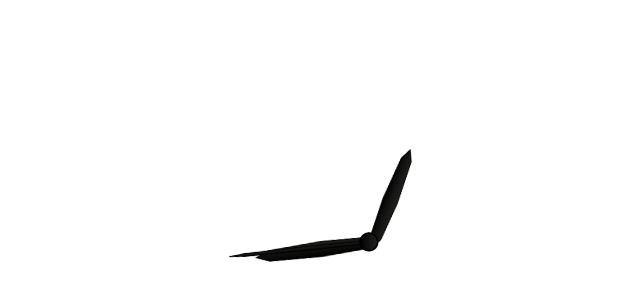
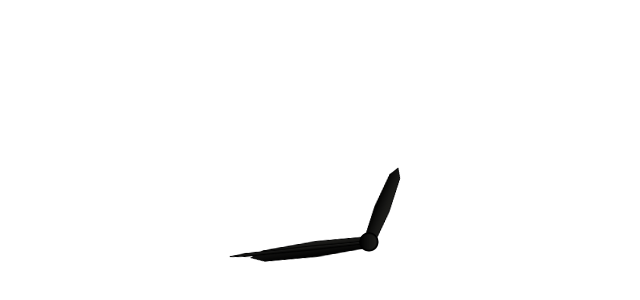
Before and after one commit to naegimokuma/jam-analog, a plain HTML site: page index.html in a window 1280 px wide. Shown: the part 158-458 px from the top of the page, 271-911 px from the left. Drawn offline with Linux system fonts and the light colour scheme.

Commit message:
Add files via upload

```diff
--- a/script.js
+++ b/script.js
@@ -3,52 +3,35 @@ const jarumDetik = document.querySelector('.detik');
 const jarumMenit = document.querySelector('.menit');
 const jarumJam = document.querySelector('.jam');
 
-// 🚨 Konfigurasi Waktu Zona: Asia/Jakarta (WIB = UTC+07:00)
-// Digunakan oleh Intl.DateTimeFormat untuk memastikan waktu yang diambil sudah benar.
-const opsiZonaWaktuFormatter = {
+// Konfigurasi Waktu Zona: Asia/Jakarta
+const formatter = new Intl.DateTimeFormat('en-US', {
     timeZone: 'Asia/Jakarta',
     hour: 'numeric',
     minute: 'numeric',
     second: 'numeric',
-    hour12: false // Menggunakan format 24 jam untuk perhitungan
-};
-
-// Objek Formatter yang lebih efisien untuk digunakan berulang kali
-const formatter = new Intl.DateTimeFormat('en-US', opsiZonaWaktuFormatter);
-
+    hour12: false
+});
 
 function setWaktuUTC7() {
     const now = new Date();
-
-    // 1. Ekstraksi Jam, Menit, Detik dari objek Date berdasarkan Zona Waktu
     const parts = formatter.formatToParts(now);
 
-    // Mengambil nilai numerik dari bagian-bagian waktu yang diekstrak
     const jam = Number(parts.find(p => p.type === 'hour').value);
     const menit = Number(parts.find(p => p.type === 'minute').value);
     const detik = Number(parts.find(p => p.type === 'second').value);
 
-    // --- Perhitungan Rotasi TANPA Offset +90 ---
-    // (Diasumsikan 0 derajat rotasi di CSS adalah Pukul 12 / Atas)
+    // --- Perhitungan Rotasi ---
+    const derajatDetik = (detik / 60) * 360;
+    const derajatMenit = ((menit / 60) * 360) + ((detik / 60) * 6);
+    const jam12 = jam % 12;
+    const derajatJam = ((jam12 / 12) * 360) + ((menit / 60) * 30);
 
-    // Rotasi Detik (360 derajat / 60 detik = 6 derajat per detik)
-    const derajatDetik = (detik / 60) * 360;
-    jarumDetik.style.transform = `rotate(${derajatDetik}deg)`;
-
-    // Rotasi Menit (360 derajat / 60 menit = 6 derajat per menit)
-    // Ditambahkan pergerakan halus (detik / 60) * 6
-    const derajatMenit = ((menit / 60) * 360) + ((detik / 60) * 6);
-    jarumMenit.style.transform = `rotate(${derajatMenit}deg)`;
-
-    // Rotasi Jam (360 derajat / 12 jam = 30 derajat per jam)
-    const jam12 = jam % 12; // Konversi ke format 12 jam (13 -> 1, 14 -> 2, dll. dan 12 -> 0)
-    // Ditambahkan pergerakan halus (menit / 60) * 30
-    const derajatJam = ((jam12 / 12) * 360) + ((menit / 60) * 30);
-    jarumJam.style.transform = `rotate(${derajatJam}deg)`;
+    // 🚨 PERBAIKAN: Tambahkan translateX(-50%) di setiap rotasi agar tetap di tengah
+    jarumDetik.style.transform = `translateX(-50%) rotate(${derajatDetik}deg)`;
+    jarumMenit.style.transform = `translateX(-50%) rotate(${derajatMenit}deg)`;
+    jarumJam.style.transform = `translateX(-50%) rotate(${derajatJam}deg)`;
 }
 
-// Jalankan fungsi setWaktuUTC7 setiap 1000 milidetik (1 detik)
+// Jalankan setiap detik
 setInterval(setWaktuUTC7, 1000);
-
-// Panggil sekali agar jam langsung menunjukkan waktu yang benar saat pertama dimuat
 setWaktuUTC7();
--- a/style.css
+++ b/style.css
@@ -25,7 +25,7 @@ body {
 .jarum {
     position: absolute;
     bottom: 50%;
-    left: 49%;
+    left: 50%;
 
     /* 🚨 PERUBAHAN TITIK PUTAR: Kembali ke pusat bawah jarum (pusat jam) */
     transform-origin: bottom center;
@@ -39,6 +39,9 @@ body {
     /* 🚨 TINGGI KEMBALI KE ASLI: 200px */
     height: 140px;
     /* Path sudah disetel ke folder images */
+    position: absolute;
+    bottom: 50%;
+    left: 50%;
     background-image: url('jarum-detik.png');
     background-size: 100% 100%;
     background-repeat: no-repeat;
@@ -52,6 +55,9 @@ body {
     /* 🚨 TINGGI KEMBALI KE ASLI: 180px */
     height: 120px;
     /* Path sudah disetel ke folder images */
+    position: absolute;
+    bottom: 50%;
+    left: 50%;
     background-image: url('jarum-menit.png');
     background-size: 100% 100%;
     background-repeat: no-repeat;
@@ -63,8 +69,11 @@ body {
 .jam {
     width: 16px;
     /* 🚨 TINGGI KEMBALI KE ASLI: 120px */
-    height: 100px;
+    height: 80px;
     /* Path sudah disetel ke folder images */
+    position: absolute;
+    bottom: 50%;
+    left: 50%;
     background-image: url('jarum-jam.png');
     background-size: 100% 100%;
     background-repeat: no-repeat;
```
